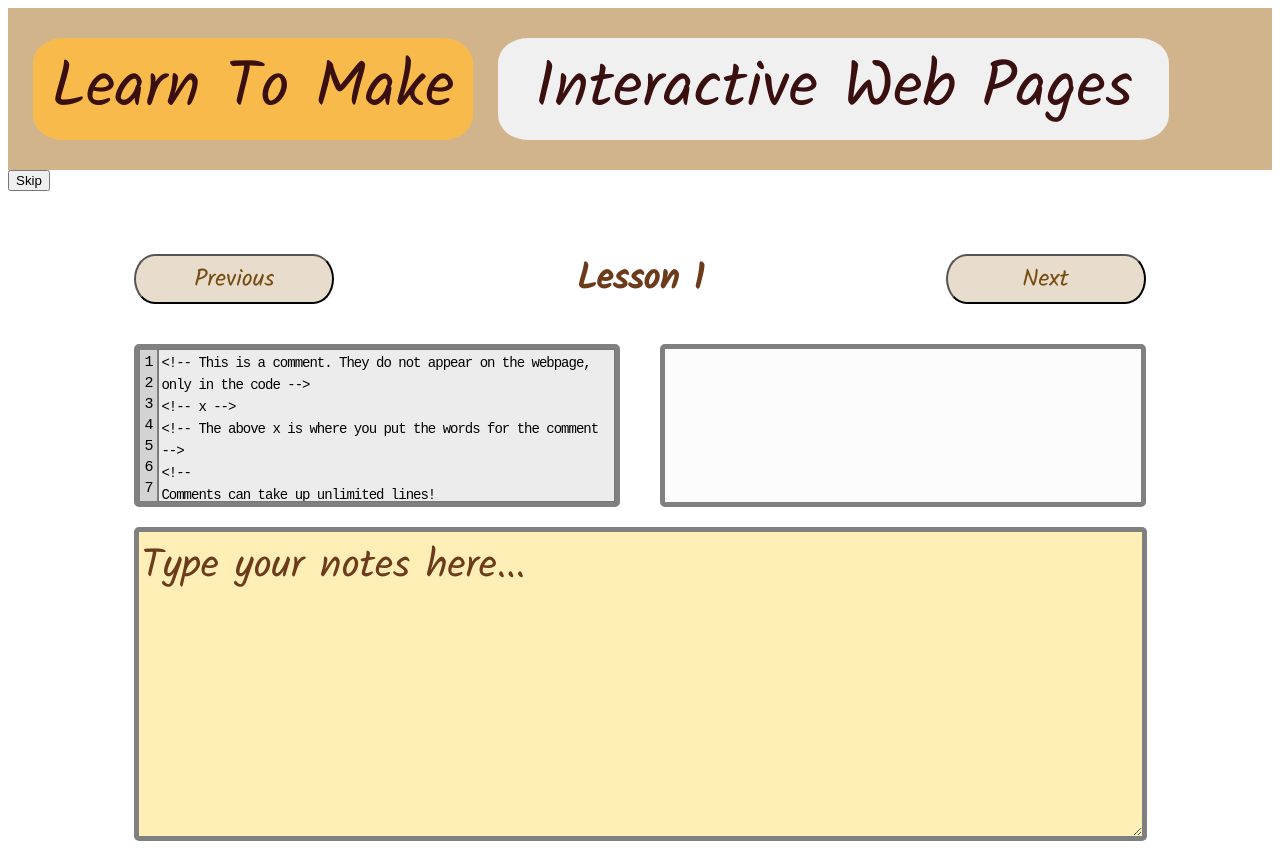
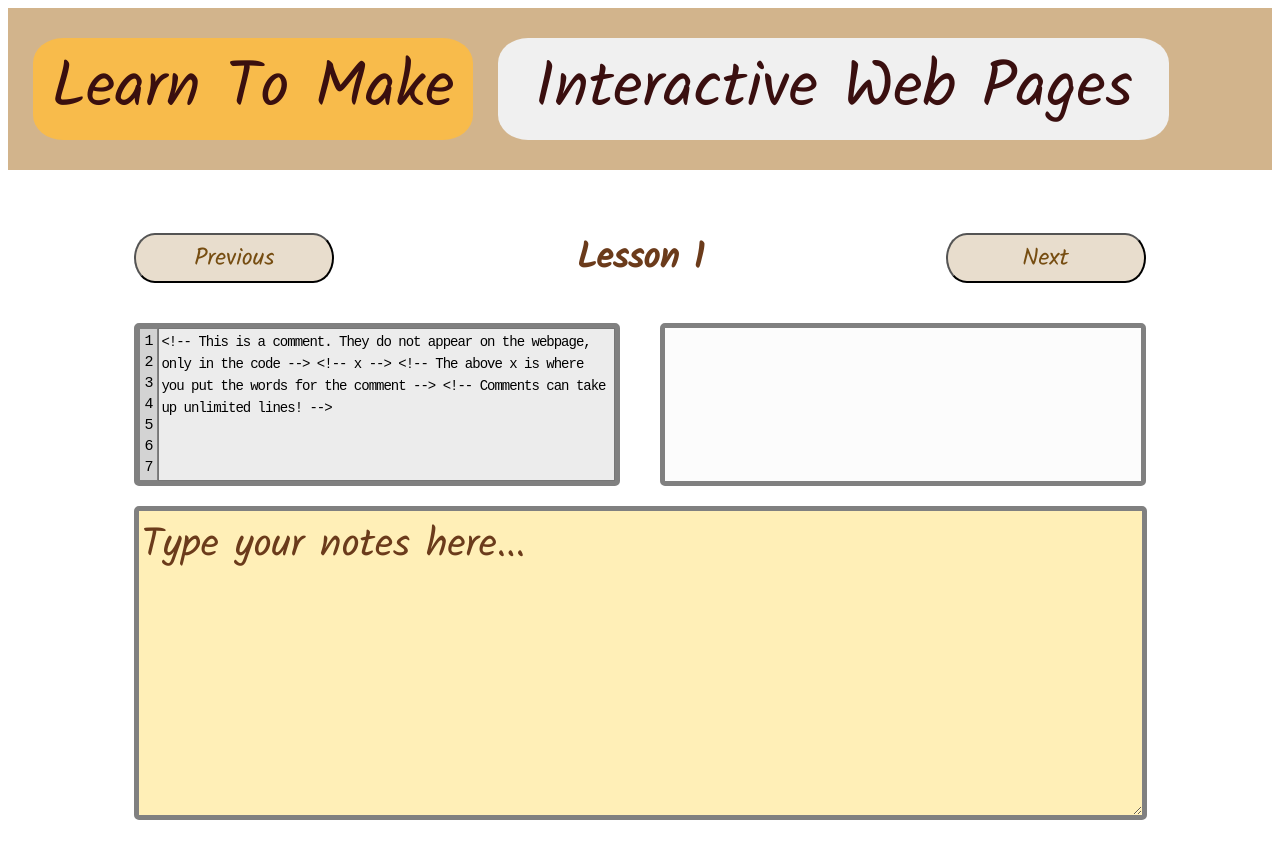
Before and after one commit to EthanZoneCoding/LearnToCode, a plain HTML site: page index.html in a window 1280 px wide. After the commit the page ends 832 px from the top, so only its background shows below. Drawn offline with Linux system fonts and the light colour scheme.

Commit message:
Update index.html

```diff
--- a/index.html
+++ b/index.html
@@ -1,5 +1,6 @@
 <!doctype html>
 <html>
+
 <head>
     <base target="_blank">
     <meta charset="utf-8">
@@ -13,7 +14,6 @@
         <span id="header_orange">Learn To Make</span>
         <span id="header_white">Interactive Web Pages</span>
     </header>
-	<button onclick="change(1);">Skip</button>
     <div>
         <p id="title">Lesson 1</p>
         <button class="nav" id="left" onclick="change(-1)">
@@ -48,16 +48,13 @@
                     <td>7</td>
                 </tr>
             </table>
-			<textarea id="in" oninput="execute()">&lt;!-- This is a comment. They do not appear on the webpage, only in the code --&gt;
-&lt;!-- x --&gt;
-&lt;!-- The above x is where you put the words for the comment --&gt;
-&lt;!--
-Comments can take up unlimited lines!
---&gt;</textarea>
+            <textarea id="in" oninput="execute()">&lt;!-- This is a comment. They do not appear on the webpage, only in the code --&gt; &lt;!-- x --&gt; &lt;!-- The above x is where you put the words for the comment --&gt; &lt;!-- Comments can take up unlimited lines! --&gt;
+            </textarea>
         </div>
         <div id="output"></div>
     </div>
     <div id="answer"></div>
     <textarea id="notes">Type your notes here...</textarea>
 </body>
+
 </html>
```
Lines whose indentation alone changed are shown as unchanged.
